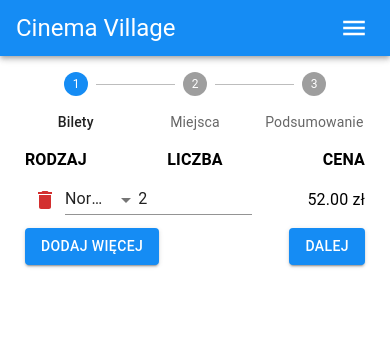
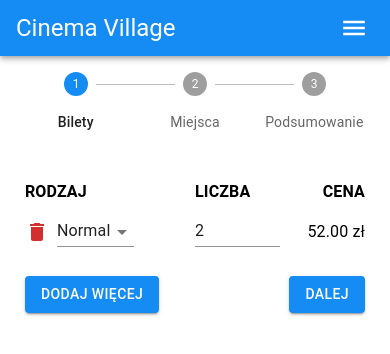
Before and after one commit to janeliasz/cinema-village, a React (Vite) app: page /reserve/1 in a window 390 px wide. Shown: the top 354 px of the page. Built offline with nearby package versions, Linux system fonts and the light colour scheme; the HTML template or start-up script is replaced by a standard one.

Commit message:
Responsiveness improvements

```diff
--- a/src/routes/reserve/Reserve.tsx
+++ b/src/routes/reserve/Reserve.tsx
@@ -44,7 +44,7 @@
           sx={{
             display: "flex",
             justifyContent: "center",
-            marginTop: { xs: 2, md: 6 },
+            marginTop: { xs: 6, md: 8 },
           }}
         >
           {stepContentSwitch()}
--- a/src/routes/reserve/Tickets.tsx
+++ b/src/routes/reserve/Tickets.tsx
@@ -67,19 +67,22 @@
       <Grid container>
         <Grid
           item
-          xs={4}
+          xs={6}
+          md={4}
           sx={{
             marginBottom: { xs: 1, md: 3 },
           }}
         >
           <Typography sx={{ fontWeight: "bold" }}>RODZAJ</Typography>
         </Grid>
-        <Grid item xs={4}>
-          <Typography sx={{ textAlign: "center", fontWeight: "bold" }}>
+        <Grid item xs={3} md={4}>
+          <Typography
+            sx={{ textAlign: { xs: "left", md: "center" }, fontWeight: "bold" }}
+          >
             LICZBA
           </Typography>
         </Grid>
-        <Grid item xs={4}>
+        <Grid item xs={3} md={4}>
           <Typography sx={{ textAlign: "right", fontWeight: "bold" }}>
             CENA
           </Typography>
@@ -87,8 +90,17 @@
 
         {selectedTickets.map(({ type, numOfTickets }, rowIdx) => (
           <React.Fragment key={type}>
-            <Grid item xs={4} sx={{ display: "flex", alignItems: "center" }}>
-              <IconButton color="error" onClick={() => removeType(type)}>
+            <Grid
+              item
+              xs={6}
+              md={4}
+              sx={{ display: "flex", alignItems: "center" }}
+            >
+              <IconButton
+                color="error"
+                onClick={() => removeType(type)}
+                sx={{ paddingLeft: 0 }}
+              >
                 <DeleteIcon />
               </IconButton>
               <FormControl size="small" variant="standard">
@@ -108,10 +120,11 @@
 
             <Grid
               item
-              xs={4}
+              xs={3}
+              md={4}
               sx={{
                 display: "flex",
-                justifyContent: "center",
+                justifyContent: { xs: "flex-start", md: "center" },
                 alignItems: "center",
               }}
             >
@@ -130,7 +143,8 @@
 
             <Grid
               item
-              xs={4}
+              xs={3}
+              md={4}
               sx={{
                 display: "flex",
                 justifyContent: "flex-end",
@@ -176,7 +190,7 @@
             display: "flex",
             justifyContent: "space-between",
             alignItems: "center",
-            marginTop: { xs: 1, md: 3 },
+            marginTop: { xs: 3, md: 5 },
           }}
         >
           <Button
--- a/src/routes/shows/Shows.tsx
+++ b/src/routes/shows/Shows.tsx
@@ -111,8 +111,9 @@
             component="img"
             sx={{
               width: { xs: "50vw", md: "12vw" },
+              height: { xs: "auto", md: "30vh" },
               padding: "1rem",
-              objectFit: "contain",
+              objectFit: "cover",
             }}
           />
           <CardContent
```
